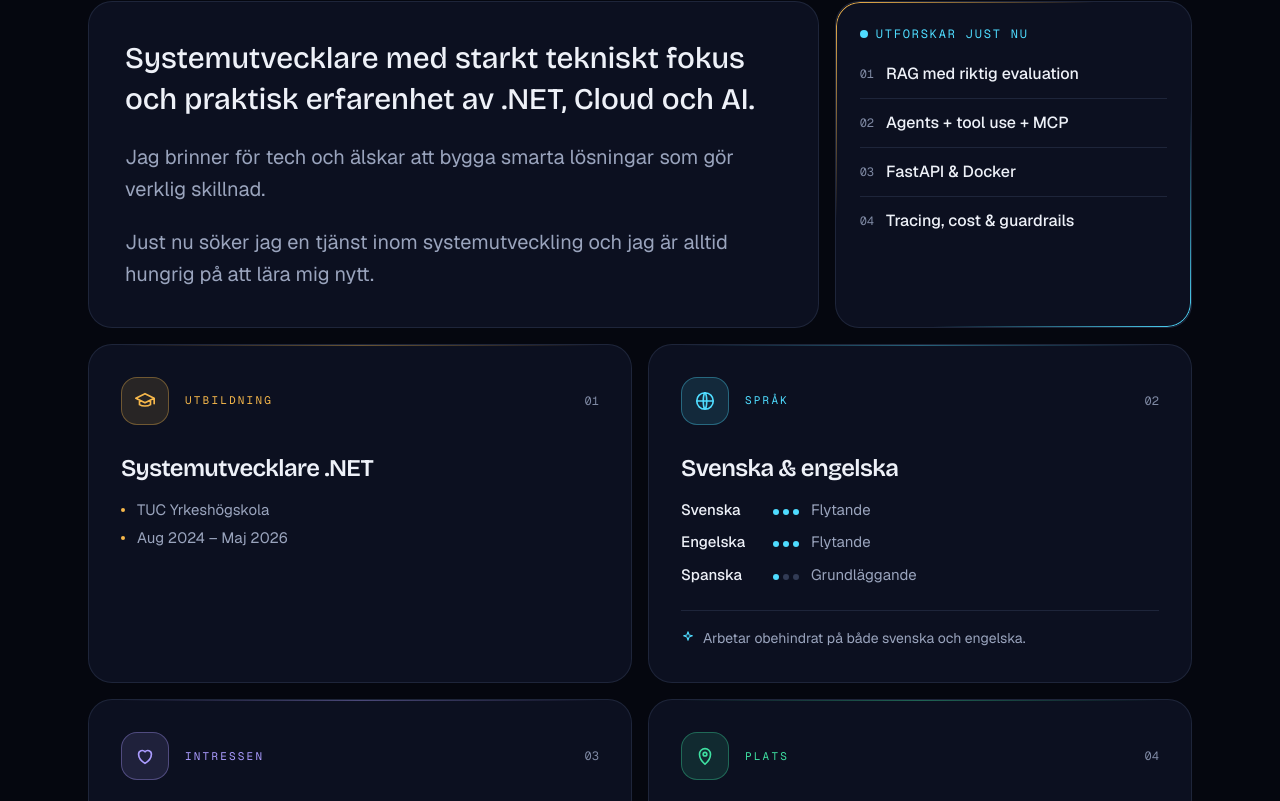
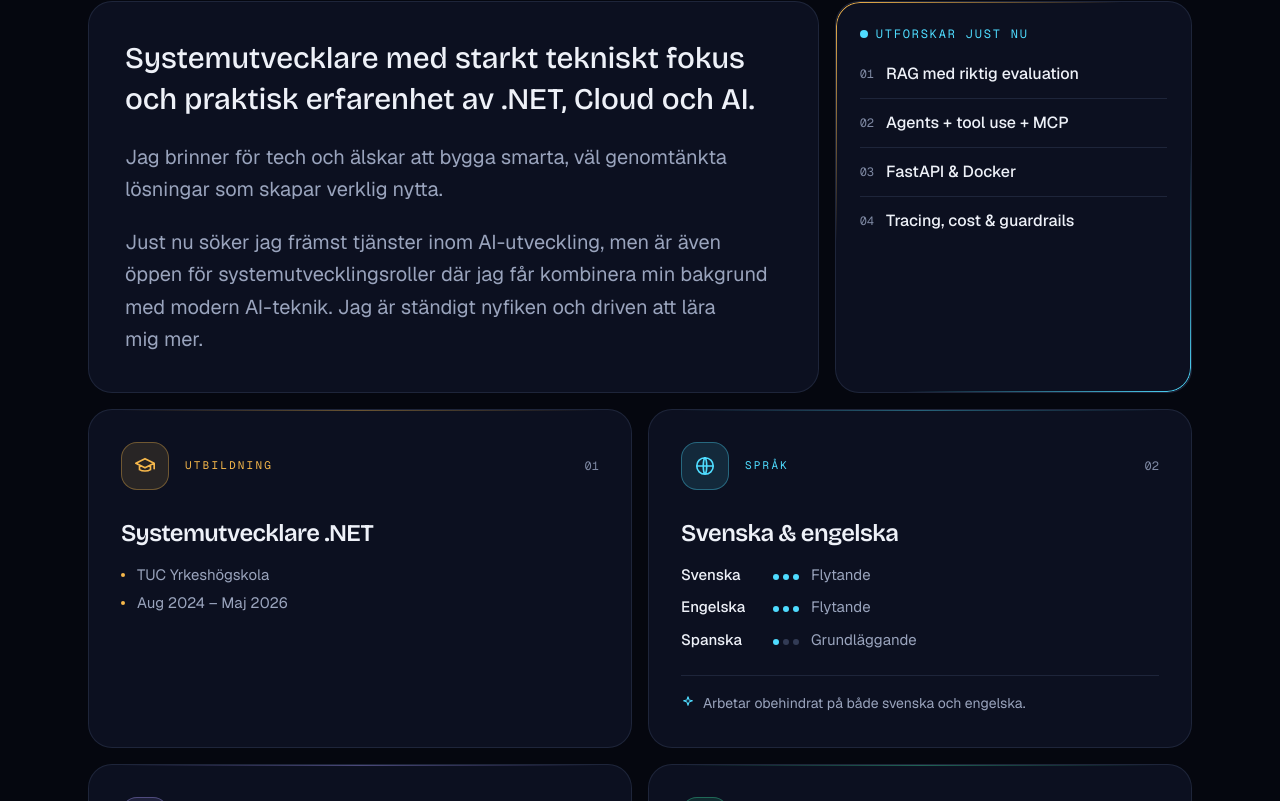
Before and after one commit to Harunsystemdeveloper/portfolio, a Next.js app: page / in a window 1280 px wide. Shown: the part 1300-2101 px from the top of the page. Built offline with nearby package versions, Linux system fonts and the light colour scheme.

Commit message:
Uppdaterat Om mig-texten med fokus på AI-utveckling

```diff
--- a/src/data/content.ts
+++ b/src/data/content.ts
@@ -54,8 +54,8 @@ export const navLinks = [
 // Profiltexten från CV:t
 export const about = [
   "Systemutvecklare med starkt tekniskt fokus och praktisk erfarenhet av .NET, Cloud och AI.",
-  "Jag brinner för tech och älskar att bygga smarta lösningar som gör verklig skillnad.",
-  "Just nu söker jag en tjänst inom systemutveckling och jag är alltid hungrig på att lära mig nytt.",
+  "Jag brinner för tech och älskar att bygga smarta, väl genomtänkta lösningar som skapar verklig nytta.",
+  "Just nu söker jag främst tjänster inom AI-utveckling, men är även öppen för systemutvecklingsroller där jag får kombinera min bakgrund med modern AI-teknik. Jag är ständigt nyfiken och driven att lära mig mer.",
 ];
 
 export type AboutFact = {
```
